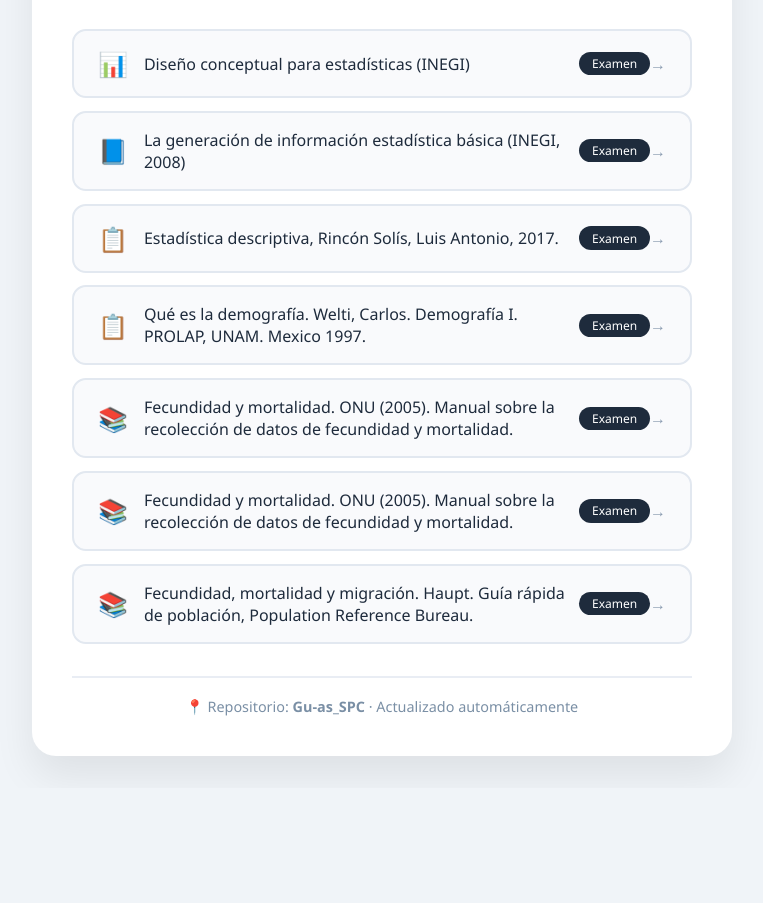
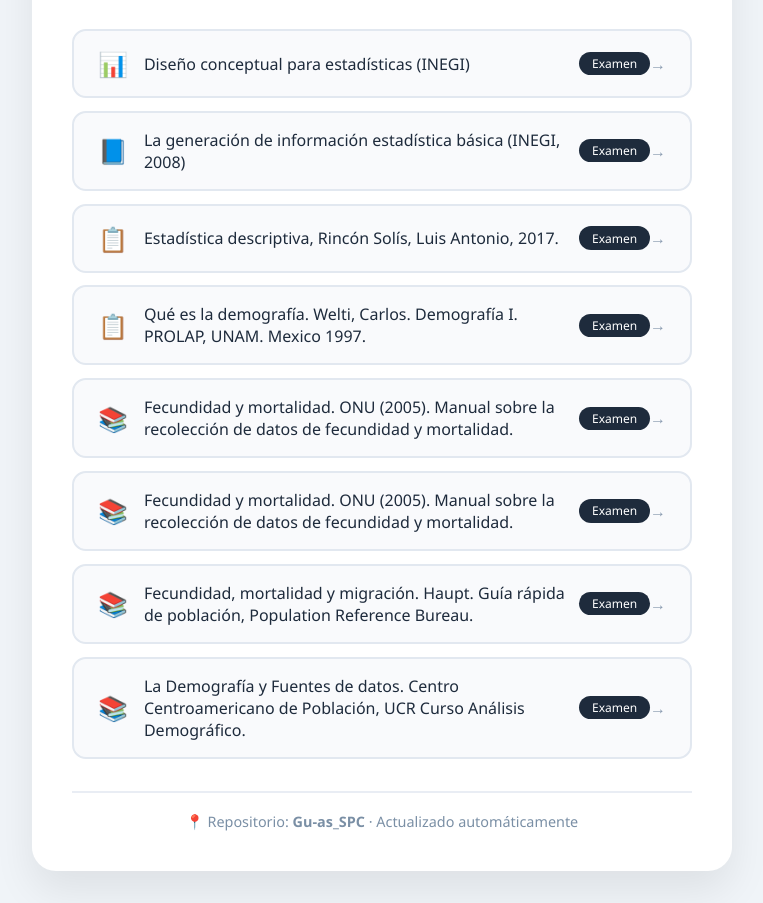
Before and after one commit to Germ1215/Gu-as_SPC, a plain HTML site: page index.html in a window 1280 px wide. Shown: the part 166-1069 px from the top of the page, without its empty margins (258-1021 px from the left). Before the commit the page ends 954 px from the top, so only its background shows below. Drawn offline with Linux system fonts and the light colour scheme.

Commit message:
Update index.html
nuevo examen

```diff
--- a/index.html
+++ b/index.html
@@ -132,6 +132,13 @@
                 <span class="flecha">→</span>
             </a>
 
+            <a href="Demografia_fuentededatos/" class="menu-item">
+                <span class="icono">📚</span>
+                <span class="nombre">La Demografía y Fuentes de datos. Centro Centroamericano de Población, UCR Curso Análisis Demográfico.</span>
+                <span class="badge">Examen</span>
+                <span class="flecha">→</span>
+            </a>
+
 
         </div>
 
```
